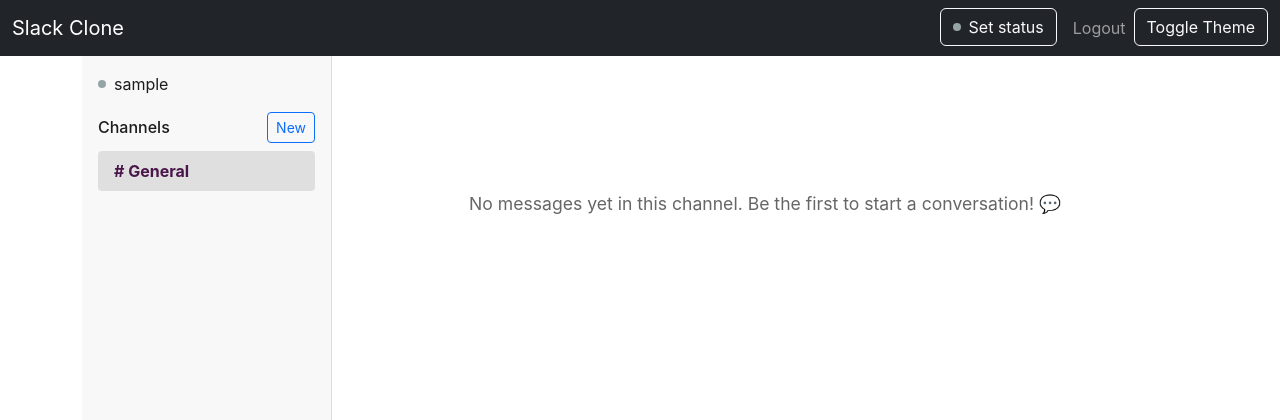
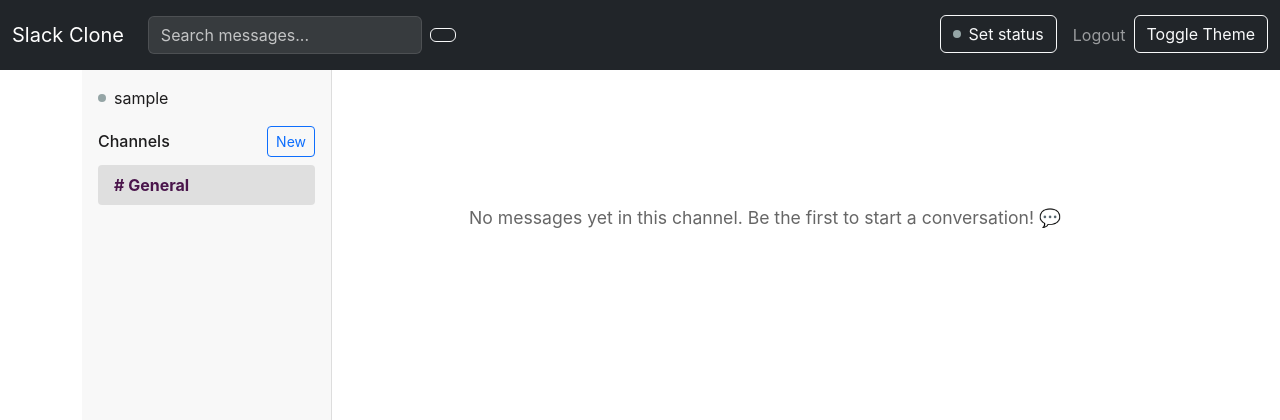
Before and after one commit to silas-pusateri/TeamFlow, a Flask app: page /chat in a window 1280 px wide. Shown: the top 420 px of the page. Run offline with Flask 3, Linux system fonts and the light colour scheme; the visitor is signed in with stand-in values (Sample User, id 1); data comes from the database, SQL or seed files in the repository; some libraries are stand-ins or nearby versions.

Commit message:
Agent query: Can you search for messages and see the results with highlighted keywords, channel names, and user information?
Add search functionality for messages, including client-side UI and server-side processing.

Screenshot: https://storage.googleapis.com/screenshot-production-us-central1/b4a2bb53-839a-40d6-9cd2-e4665244cbf3/8eb1557e-d9a4-4480-8c92-b046e270bb5e.jpg

```diff
--- a/static/css/style.css
+++ b/static/css/style.css
@@ -646,3 +646,85 @@ body {
     height: 8px;
     margin: 0;
 }
+
+/* Search styles */
+.search-container {
+    display: flex;
+    gap: 8px;
+    align-items: center;
+    min-width: 300px;
+}
+
+.search-container input {
+    background-color: rgba(255, 255, 255, 0.1);
+    border: 1px solid rgba(255, 255, 255, 0.2);
+    color: white;
+}
+
+.search-container input::placeholder {
+    color: rgba(255, 255, 255, 0.7);
+}
+
+.search-container input:focus {
+    background-color: white;
+    color: var(--text-color);
+}
+
+/* Search Results styles */
+.search-results {
+    max-height: 70vh;
+    overflow-y: auto;
+}
+
+.search-result-item {
+    padding: 1rem;
+    border-bottom: 1px solid var(--border-color);
+    transition: background-color 0.2s;
+}
+
+.search-result-item:hover {
+    background-color: rgba(0, 0, 0, 0.02);
+}
+
+.search-result-header {
+    display: flex;
+    justify-content: space-between;
+    align-items: center;
+    margin-bottom: 0.5rem;
+    font-size: 0.9rem;
+}
+
+.search-result-channel {
+    color: var(--primary-color);
+    font-weight: 600;
+}
+
+.search-result-timestamp {
+    color: var(--text-color);
+    opacity: 0.7;
+}
+
+.search-result-content {
+    margin-bottom: 0.5rem;
+    line-height: 1.4;
+}
+
+.search-result-user {
+    font-size: 0.9rem;
+    color: var(--text-color);
+    opacity: 0.8;
+}
+
+.search-highlight {
+    background-color: rgba(255, 220, 0, 0.3);
+    padding: 0.1rem 0.2rem;
+    border-radius: 2px;
+}
+
+.dark-theme .search-result-item:hover {
+    background-color: rgba(255, 255, 255, 0.02);
+}
+
+.dark-theme .search-highlight {
+    background-color: rgba(255, 220, 0, 0.2);
+}
--- a/static/js/main.js
+++ b/static/js/main.js
@@ -477,4 +477,56 @@ document.addEventListener('DOMContentLoaded', function() {
     socket.on('current_user', (data) => {
         currentUserId = data.user_id;
     });
+
+    // Add these event handlers at the end of the DOMContentLoaded event listener
+    // Search functionality
+    const searchInput = document.getElementById('searchInput');
+    const searchBtn = document.getElementById('searchBtn');
+    const searchResultsModal = new bootstrap.Modal(document.getElementById('searchResultsModal'));
+    const searchResults = document.getElementById('searchResults');
+
+    function performSearch() {
+        const keyword = searchInput.value.trim();
+        if (keyword) {
+            socket.emit('search_messages', { keyword });
+        }
+    }
+
+    if (searchBtn) {
+        searchBtn.addEventListener('click', performSearch);
+    }
+
+    if (searchInput) {
+        searchInput.addEventListener('keypress', (e) => {
+            if (e.key === 'Enter') {
+                performSearch();
+            }
+        });
+    }
+
+    socket.on('search_results', (data) => {
+        if (searchResults) {
+            if (data.results.length === 0) {
+                searchResults.innerHTML = `
+                    <div class="p-4 text-center">
+                        <p>No messages found matching your search.</p>
+                    </div>
+                `;
+            } else {
+                searchResults.innerHTML = data.results.map(result => `
+                    <div class="search-result-item">
+                        <div class="search-result-header">
+                            <span class="search-result-channel"># ${result.channel}</span>
+                            <span class="search-result-timestamp">${new Date(result.timestamp).toLocaleString()}</span>
+                        </div>
+                        <div class="search-result-content">${result.content}</div>
+                        <div class="search-result-user">
+                            <span class="username" data-user-id="${result.user_id}">${result.user}</span>
+                        </div>
+                    </div>
+                `).join('');
+            }
+            searchResultsModal.show();
+        }
+    });
 });
--- a/templates/base.html
+++ b/templates/base.html
@@ -16,6 +16,18 @@
                 <span class="navbar-toggler-icon"></span>
             </button>
             <div class="collapse navbar-collapse" id="navbarNav">
+                <ul class="navbar-nav me-auto">
+                    {% if current_user.is_authenticated %}
+                    <li class="nav-item">
+                        <div class="nav-link search-container">
+                            <input type="text" id="searchInput" class="form-control" placeholder="Search messages...">
+                            <button id="searchBtn" class="btn btn-outline-light">
+                                <i class="feather-search"></i>
+                            </button>
+                        </div>
+                    </li>
+                    {% endif %}
+                </ul>
                 <ul class="navbar-nav ms-auto">
                     {% if current_user.is_authenticated %}
                     <li class="nav-item">
@@ -35,11 +47,6 @@
                     <li class="nav-item">
                         <button id="theme-toggle" class="btn btn-outline-light">Toggle Theme</button>
                     </li>
-                    <li class="nav-item position-absolute" style="right: 0; opacity: 0;">
-                        <form action="{{ url_for('auth.test_login') }}" method="POST" class="m-0">
-                            <button type="submit" class="btn btn-link nav-link">.</button>
-                        </form>
-                    </li>
                 </ul>
             </div>
         </div>
@@ -54,6 +61,23 @@
     {% endwith %}
 
     {% block content %}{% endblock %}
+
+    <!-- Search Results Modal -->
+    <div class="modal fade" id="searchResultsModal" tabindex="-1">
+        <div class="modal-dialog modal-lg">
+            <div class="modal-content">
+                <div class="modal-header">
+                    <h5 class="modal-title">Search Results</h5>
+                    <button type="button" class="btn-close" data-bs-dismiss="modal"></button>
+                </div>
+                <div class="modal-body">
+                    <div id="searchResults" class="search-results">
+                        <!-- Search results will be populated here -->
+                    </div>
+                </div>
+            </div>
+        </div>
+    </div>
 
     <!-- Status Customization Modal -->
     <div class="modal fade" id="statusModal" tabindex="-1">
```
Also changed, not shown: socket_events.py (+50 -1 lines).
